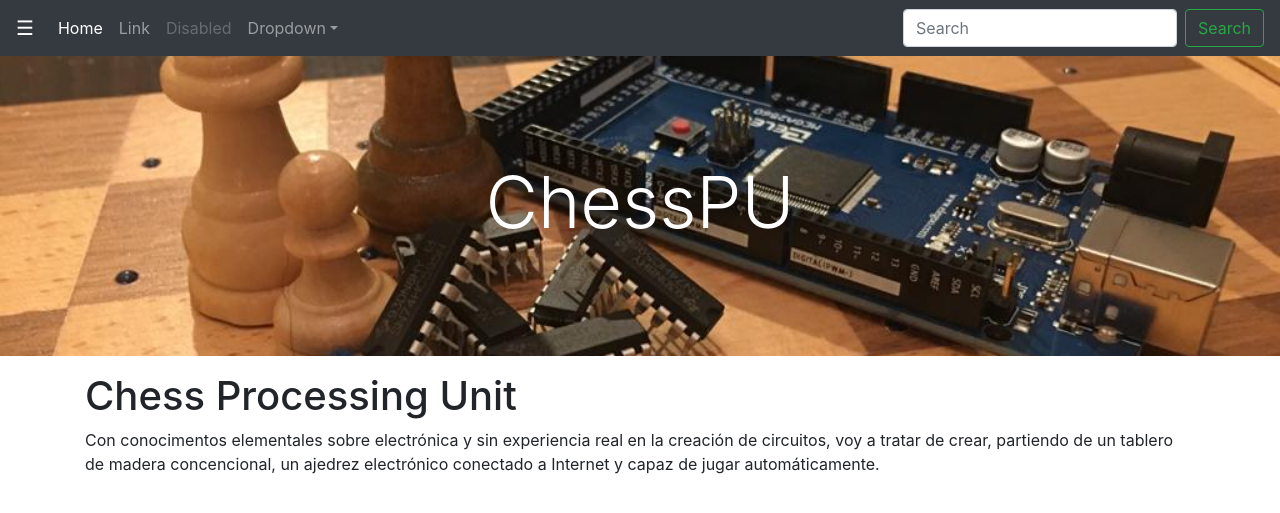
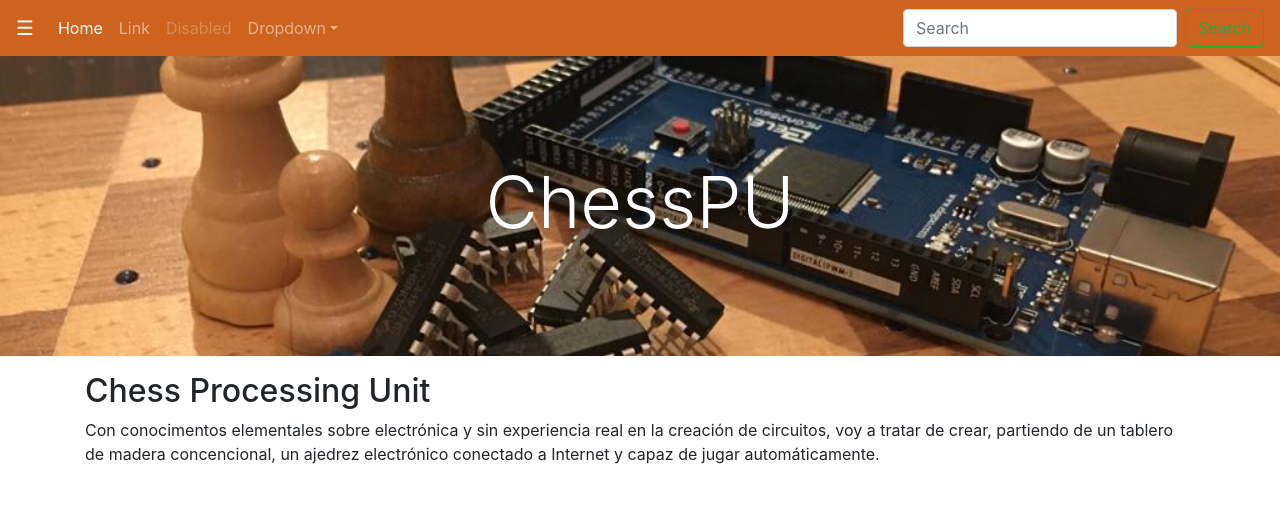
Before and after one commit to ChessPU/WebChessPU, a Jekyll site: the page built from index.md, in a window 1280 px wide. Shown: the top 513 px of the page. Built offline with Jekyll 4.4.1, drawn with Linux system fonts in a browser that asks for light colours.

Commit message:
Cambio de los colores de los menús.

```diff
--- a/assets/css/main.css
+++ b/assets/css/main.css
@@ -39,6 +39,10 @@
 }
 
 .page-header-text {
-    /* padding-top: 56px; */
     color: white;
 }
+
+/* Color de fondo del menú superior */
+.bg-dark {
+    background-color: #cd631f!important;
+}
--- a/assets/css/sidemenu.css
+++ b/assets/css/sidemenu.css
@@ -5,18 +5,17 @@
     z-index: 1;
     top: 56px;
     left: 0;
-    background-color: #111;
+    background-color: #fa7e2ec4;
     overflow-x: hidden;
     transition: 0.5s;
     padding-top: 60px;
-    /* font-family: "Lato", sans-serif; */
   }
 
   .sidenav a {
     padding: 8px 8px 8px 32px;
     text-decoration: none;
     font-size: 25px;
-    color: #818181;
+    color: white;
     display: block;
     transition: 0.3s;
   }
--- a/index.md
+++ b/index.md
@@ -9,7 +9,7 @@
     Menú inspirado en el tipo "Sidenav Overlay Examplo" de https://www.w3schools.com/howto/howto_js_sidenav.asp
     cuyo código de puede ver y probar en w3schools.com/howto/tryit.asp?filename=tryhow_js_sidenav
 -->
-# Chess Processing Unit
+## Chess Processing Unit
 Con conocimentos elementales sobre electrónica y sin experiencia real
 en la creación de circuitos, voy a tratar de crear, partiendo de un
 tablero de madera concencional, un ajedrez electrónico conectado a
```
Also changed, not shown: tablero.md (+1 -2 lines).
